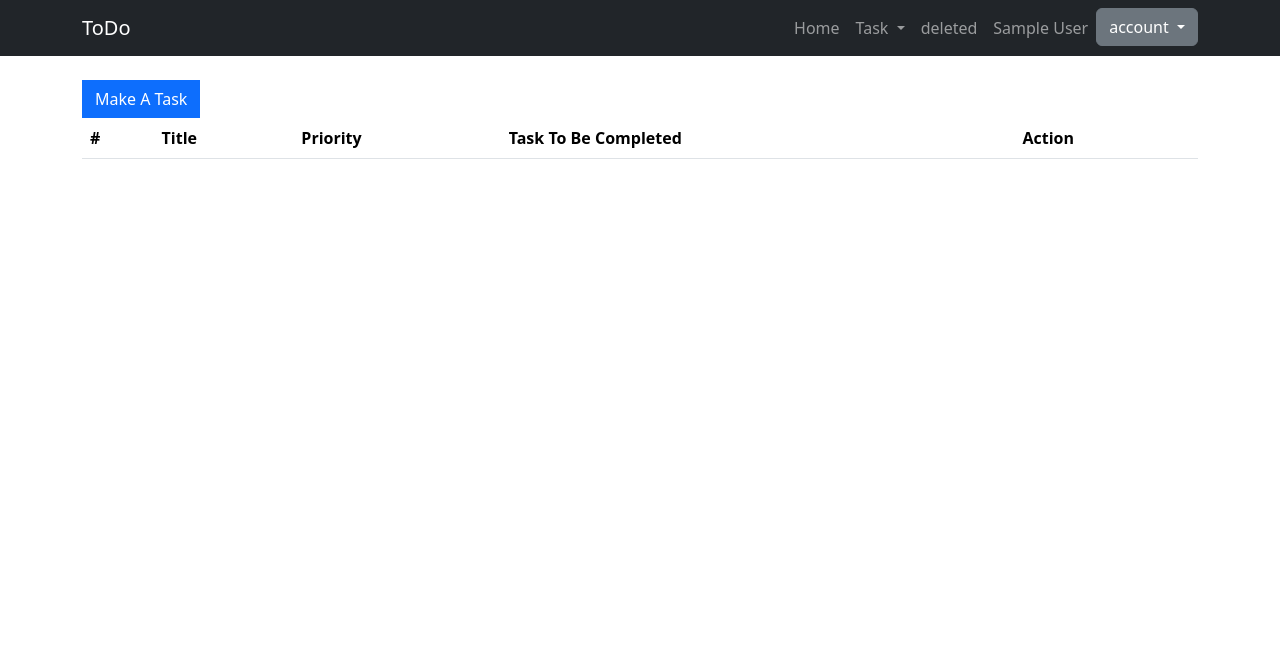
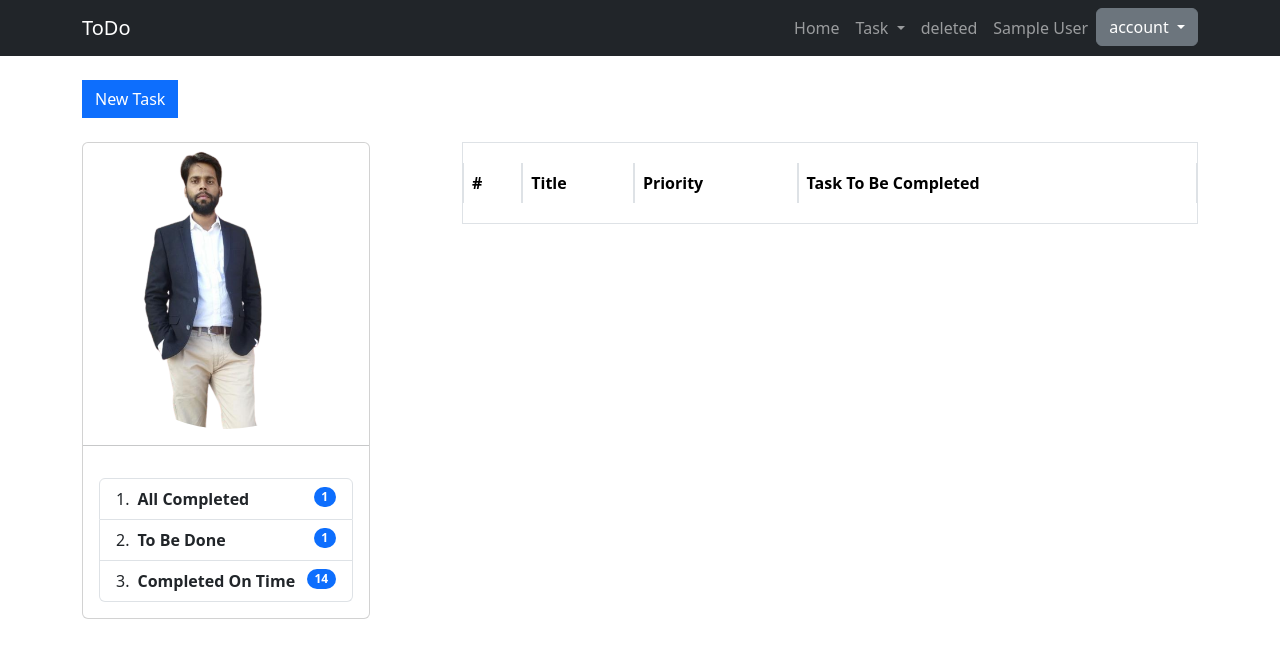
Before and after one commit to anshoomishra/todoproj, a Django app: page /tasks/ in a window 1280 px wide. Shown: the top 658 px of the page. Run offline with Django 4.2, Linux system fonts and the light colour scheme; a user stored in the database is signed in; tables that the repository leaves empty hold one stand-in row (values such as "Sample post"); lists and menus that the app fills with data are empty; some libraries are stand-ins or nearby versions.

Commit message:
implemented templatetags,completed tasks for users

```diff
--- a/api/serializers.py
+++ b/api/serializers.py
@@ -0,0 +1,6 @@
+from rest_framework.serializers import ModelSerializer
+from todos.models import Task
+class ExpiredTaskSerilizers(ModelSerializer):
+    class Meta:
+        model = Task
+        fields = ['title','description']
--- /dev/null
+++ b/api/urls.py
@@ -0,0 +1,6 @@
+from django.urls import path
+from .views import ExpiredTaskView
+
+urlpatterns = [
+    path('tasks/expired/', ExpiredTaskView.as_view(), name='expired-task-list'),
+]
--- a/templates/base.html
+++ b/templates/base.html
@@ -1,9 +1,15 @@
+
 <!doctype html>
+{% load static %}
+
 <html lang="en">
   <head>
     <meta charset="utf-8">
     <meta name="viewport" content="width=device-width, initial-scale=1">
-    <title>Bootstrap demo</title>
+    <title>Manage Your Day</title>
+    {% block style %}
+
+    {% endblock %}
     <link href="https://cdn.jsdelivr.net/npm/bootstrap@5.3.1/dist/css/bootstrap.min.css" rel="stylesheet" integrity="sha384-4bw+/aepP/YC94hEpVNVgiZdgIC5+VKNBQNGCHeKRQN+PtmoHDEXuppvnDJzQIu9" crossorigin="anonymous">
   </head>
   <body>
--- a/todoproj/urls.py
+++ b/todoproj/urls.py
@@ -16,9 +16,15 @@ Including another URLconf
 """
 from django.contrib import admin
 from django.urls import path,include
-
+from django.conf import settings
+from django.conf.urls.static import static
+from django.conf.urls import (
+handler400, handler403, handler404, handler500
+)
 urlpatterns = [
     path('admin/', admin.site.urls),
     path('',include('todos.urls')),
-    path('auth/',include('account.urls'))
+    path('auth/',include('account.urls')),
+    path('api/v1/', include('api.urls'))
 ]
+handler404 = 'todos.views.error_404_view'
--- a/todos/models.py
+++ b/todos/models.py
@@ -51,7 +51,6 @@ class TaskManager(models.Manager):
     def all_inactive(self):
         return self.get_queryset().get_inactive()
 
-
 class Task(models.Model):
     title = models.CharField(max_length=200)
     active = models.BooleanField(default=True)
--- /dev/null
+++ b/todos/static/tasks/style.css
@@ -0,0 +1,5 @@
+.table {
+    border-collapse: separate;
+    border-spacing:0 20px;
+    border:1px solid;
+}
--- a/todos/templates/todos/task-list.html
+++ b/todos/templates/todos/task-list.html
@@ -1,32 +1,86 @@
 {% extends 'base.html' %}
+{% load expired_task %}
+{% load static %}
 
-
+{% block style %}
+<link rel="stylesheet" href="{% static 'tasks/style.css' %}">
+{% endblock %}
 {% block content %}
 <div class="container mt-4">
-  <a href="{% url 'todo:todo-task-create' %}" class="btn btn-primary rounded-0">Make A Task</a>
-    <table class="table">
+    <a href="{% url 'todo:todo-task-create' %}" class="btn btn-primary rounded-0 mb-4">New Task</a>
+    <div class="row">
+        <div class="col-md-4">
+            <div class="card" style="width: 18rem;">
+                <img src="{% static 'account/images/anshu.png' %}" class="card-img-top rounded-circle" alt="...">
+                <hr>
+                <div class="card-body">
+                    <ol class="list-group list-group-numbered">
+                        <li class="list-group-item d-flex justify-content-between align-items-start">
+                            <div class="ms-2 me-auto">
+                                <div class="fw-bold">All Completed</div>
+                            </div>
+                            <span class="badge bg-primary rounded-pill">{{completed_task}}</span>
+                        </li>
+                        <li class="list-group-item d-flex justify-content-between align-items-start">
+                            <div class="ms-2 me-auto">
+                                <div class="fw-bold">To Be Done</div>
+
+                            </div>
+                            <span class="badge bg-primary rounded-pill">{{tobe_done_task}}</span>
+                        </li>
+                        <li class="list-group-item d-flex justify-content-between align-items-start">
+                            <div class="ms-2 me-auto">
+                                <div class="fw-bold">Completed On Time</div>
+                            </div>
+                            <span class="badge bg-primary rounded-pill">14</span>
+                        </li>
+                    </ol>
+                </div>
+            </div>
+        </div>
+        <div class="col-md-8">
+            <div class="">
+
+                <table class="table table-bordered">
                     <thead>
                     <tr>
                         <th scope="col">#</th>
                         <th scope="col">Title</th>
                         <th scope="col">Priority</th>
                         <th scope="col">Task To Be Completed</th>
-      <th scope="col">Action</th>
+
                     </tr>
                     </thead>
                     <tbody>
                     {% for task in task_list %}
-    <tr>
+                    {% if not task.due_date|task_expired %}
+                    <tr class="">
 
                         <th scope="row">{{forloop.counter}}</th>
-      <td><a href="{% url 'todo:task-detail' task.id %}">{{task.title}}</a> </td>
+
+                        <td><a href="{% url 'todo:task-detail' task.id %}">{{task.title}}</a></td>
+
                         <td>{{task.priority}}</td>
-      <td>{{task.due_date | date:"D d M Y"}}</td>
-      <td> <a href="{% url 'todo:delete' task.id %}" class="btn btn-danger">Delete</a></td>
+                        <td>{{task.due_date | date:"D d M Y"}} {% if task.due_date|task_expired %}
+                            <span class="badge bg-danger">Expired</span>
+                            {% else %}
+                            <div class="spinner-grow text-success" style="width: 1rem; height: 1rem;" role="status">
+                                <span class="visually-hidden">Loading...</span>
+                            </div>
+                            {% endif %}
+                        </td>
+
+                        <!--      <td> <a href="{% url 'todo:delete' task.id %}" class="btn btn-danger">Delete</a></td>-->
                     </tr>
+                    {% endif %}
                     {% endfor %}
                     </tbody>
                 </table>
             </div>
+        </div>
+    </div>
+
+</div>
+
 
 {% endblock %}
--- a/todos/views.py
+++ b/todos/views.py
@@ -1,4 +1,4 @@
-from django.shortcuts import get_object_or_404
+from django.shortcuts import get_object_or_404,render
 from django.views.generic import TemplateView, DetailView, FormView
 from django.views.generic import CreateView, UpdateView, DeleteView, ListView, View
 from .permissions import IsTaskCreatorUpdateMixin, IsTaskCreatorDeleteMixin
@@ -7,6 +7,7 @@ from .models import Task
 from django.forms import ValidationError
 from django.contrib.auth.mixins import LoginRequiredMixin
 from django.urls import reverse_lazy
+
 import logging
 
 # Create your views here.
@@ -45,6 +46,14 @@ class ToDoListView(LoginRequiredMixin, ListView):
         task_list = Task.objects.filter(owner=user).filter(is_completed=False)
         logger.info(task_list)
         return task_list
+    def get_context_data(self, *, object_list=None, **kwargs):
+        context = {}
+        user = self.request.user
+        completed_task = Task.objects.filter(owner=user).filter(is_completed=True).count()
+        tobe_done_task = Task.objects.filter(owner=user).filter(is_completed=True).count()
+        context['completed_task'] = completed_task
+        context['tobe_done_task'] = tobe_done_task
+        return super().get_context_data(**context)
 
 
 class ToDoTaskUpdateView(IsTaskCreatorUpdateMixin, UpdateView):
@@ -98,3 +107,9 @@ class TaskDetailView(LoginRequiredMixin, DetailView):
     template_name = "todos/task-details.html"
     login_url = "/auth/login/"
     pk_url_kwarg = 'pk'
+
+
+def error_404_view(request, exception):
+    # we add the path to the 404.html file
+    # here. The name of our HTML file is 404.html
+    return render(request, '404.html')
```
Also changed, not shown: api/views.py (+9 -0 lines), todoproj/settings/base.py (+4 -3 lines), todoproj/settings/dev.py (+9 -1 lines), todos/templates/404.html (added, +10 -0 lines), todos/templatetags/expired_task.py (added, +12 -0 lines), account/static/account/images/anshu.png (added), todos/templatetags/__init__.py (added). Lines whose indentation alone changed are shown as unchanged.
